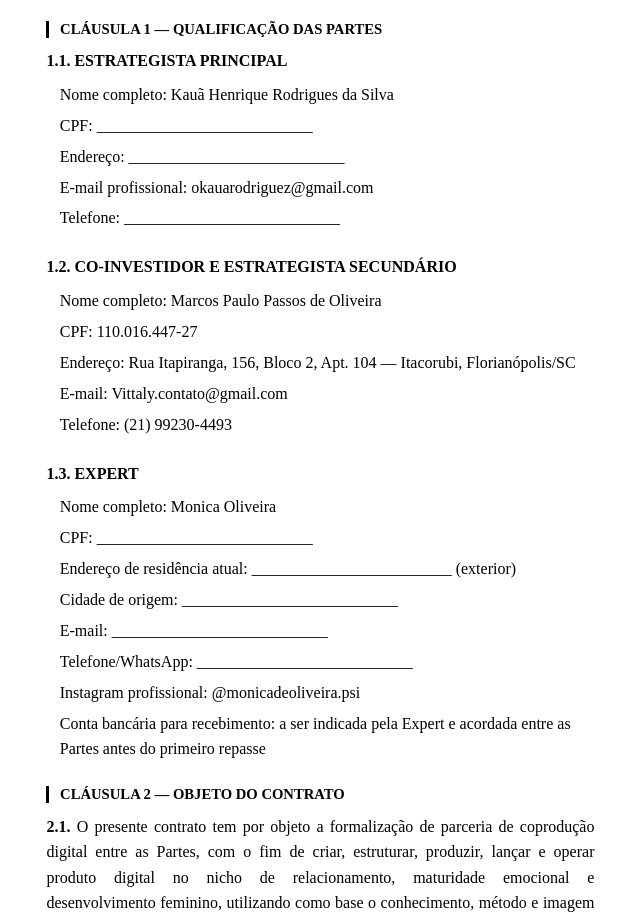
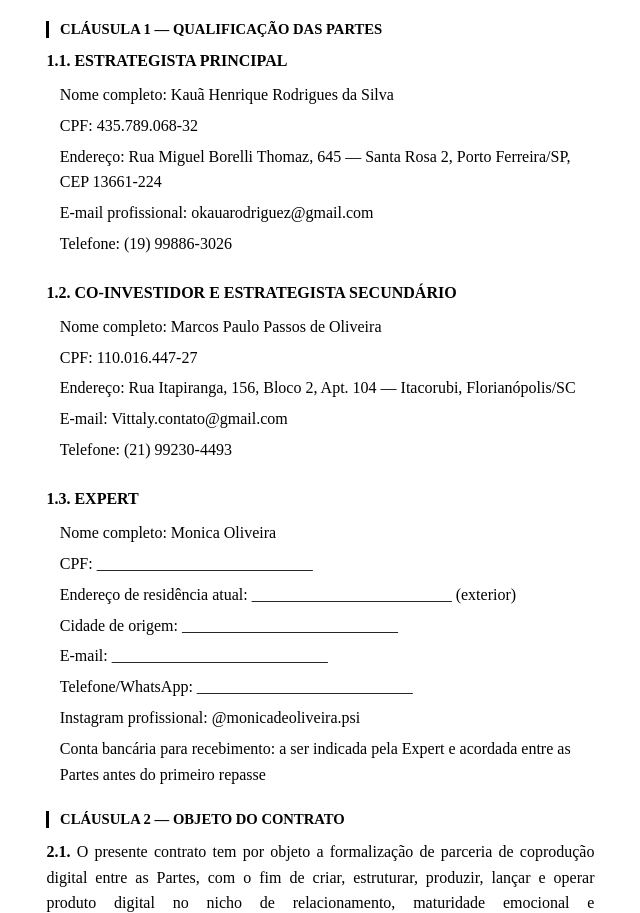
Before and after one commit to okauarodriguez-dotcom/grupoaura, a plain HTML site: page operacoes/contrato-coproducao-monica-oliveira.html in a window 1280 px wide. Shown: the part 1075-1988 px from the top of the page, without its empty margins (329-969 px from the left). Drawn offline with Linux system fonts and the light colour scheme; a web font is replaced by a local one.

Commit message:
auto: atualizacao do projeto 2026-05-02_1546

```diff
--- a/operacoes/contrato-coproducao-monica-oliveira.html
+++ b/operacoes/contrato-coproducao-monica-oliveira.html
@@ -247,10 +247,10 @@
 
   <div class="item"><span class="num">1.1.</span> <strong>ESTRATEGISTA PRINCIPAL</strong></div>
   <div class="qualificacao">Nome completo: Kauã Henrique Rodrigues da Silva</div>
-  <div class="qualificacao">CPF: ___________________________</div>
-  <div class="qualificacao">Endereço: ___________________________</div>
+  <div class="qualificacao">CPF: 435.789.068-32</div>
+  <div class="qualificacao">Endereço: Rua Miguel Borelli Thomaz, 645 — Santa Rosa 2, Porto Ferreira/SP, CEP 13661-224</div>
   <div class="qualificacao">E-mail profissional: okauarodriguez@gmail.com</div>
-  <div class="qualificacao">Telefone: ___________________________</div>
+  <div class="qualificacao">Telefone: (19) 99886-3026</div>
 
   <br>
   <div class="item"><span class="num">1.2.</span> <strong>CO-INVESTIDOR E ESTRATEGISTA SECUNDÁRIO</strong></div>
```
Also changed, not shown: 1 other file.
